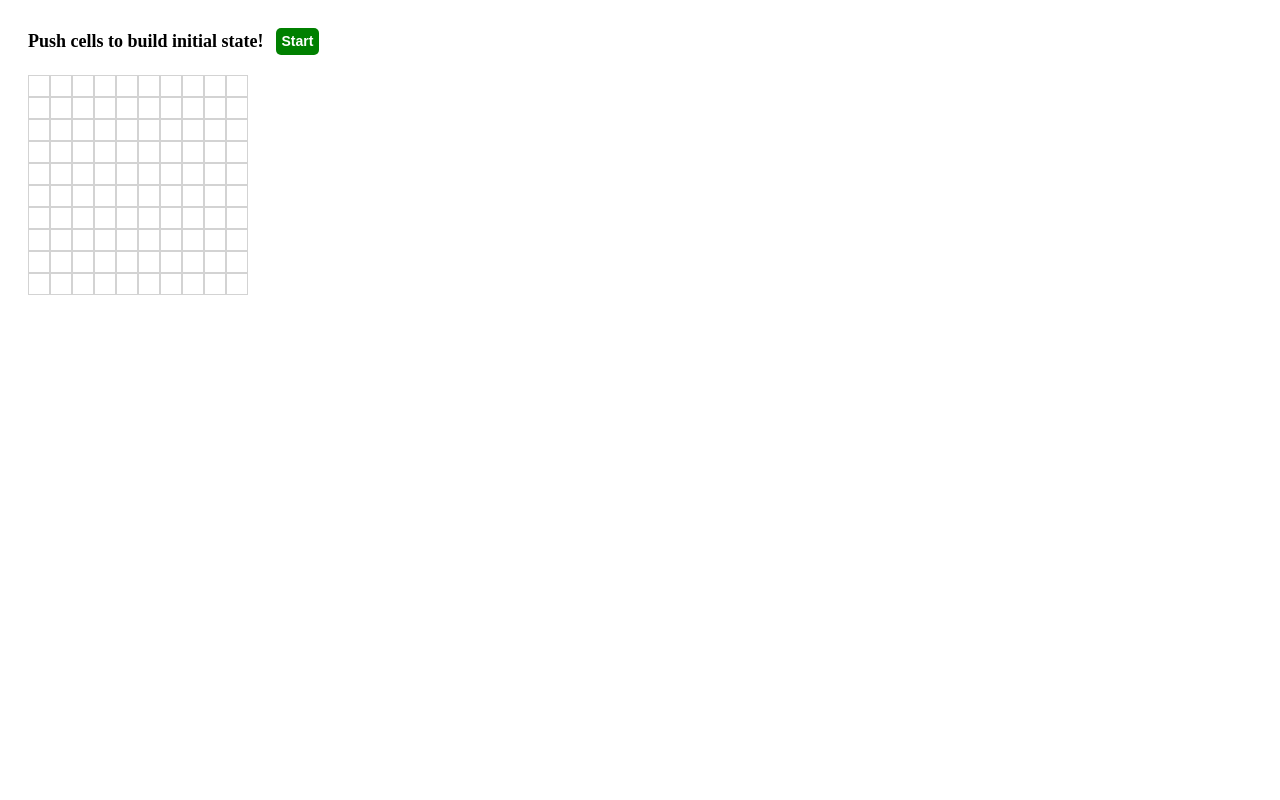
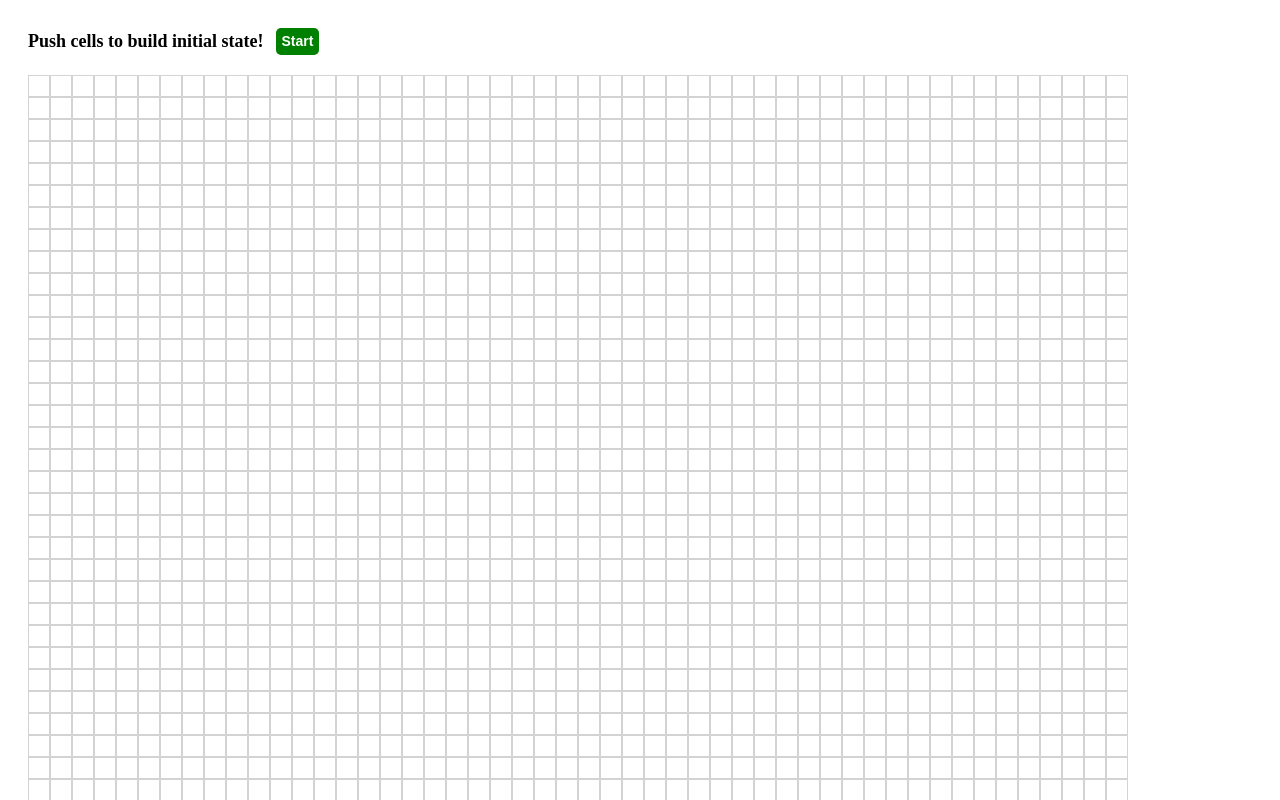
Before and after one commit to ohno418/life-game-simulator, a React (Create React App) app: page / in a window 1280 px wide. Shown: the top 800 px of the page. Built offline with nearby package versions, Linux system fonts and the light colour scheme.

Commit message:
Increase number of cells, to 50 * 50

```diff
--- a/src/App.tsx
+++ b/src/App.tsx
@@ -4,7 +4,7 @@ import styled from 'styled-components';
 type CellState = 0 | 1;
 
 class State {
-  cells: CellState[][] = new Array(10).fill(new Array(10).fill(0));
+  cells: CellState[][] = new Array(50).fill(new Array(50).fill(0));
   isStarted: boolean = false;
 }
 
```
